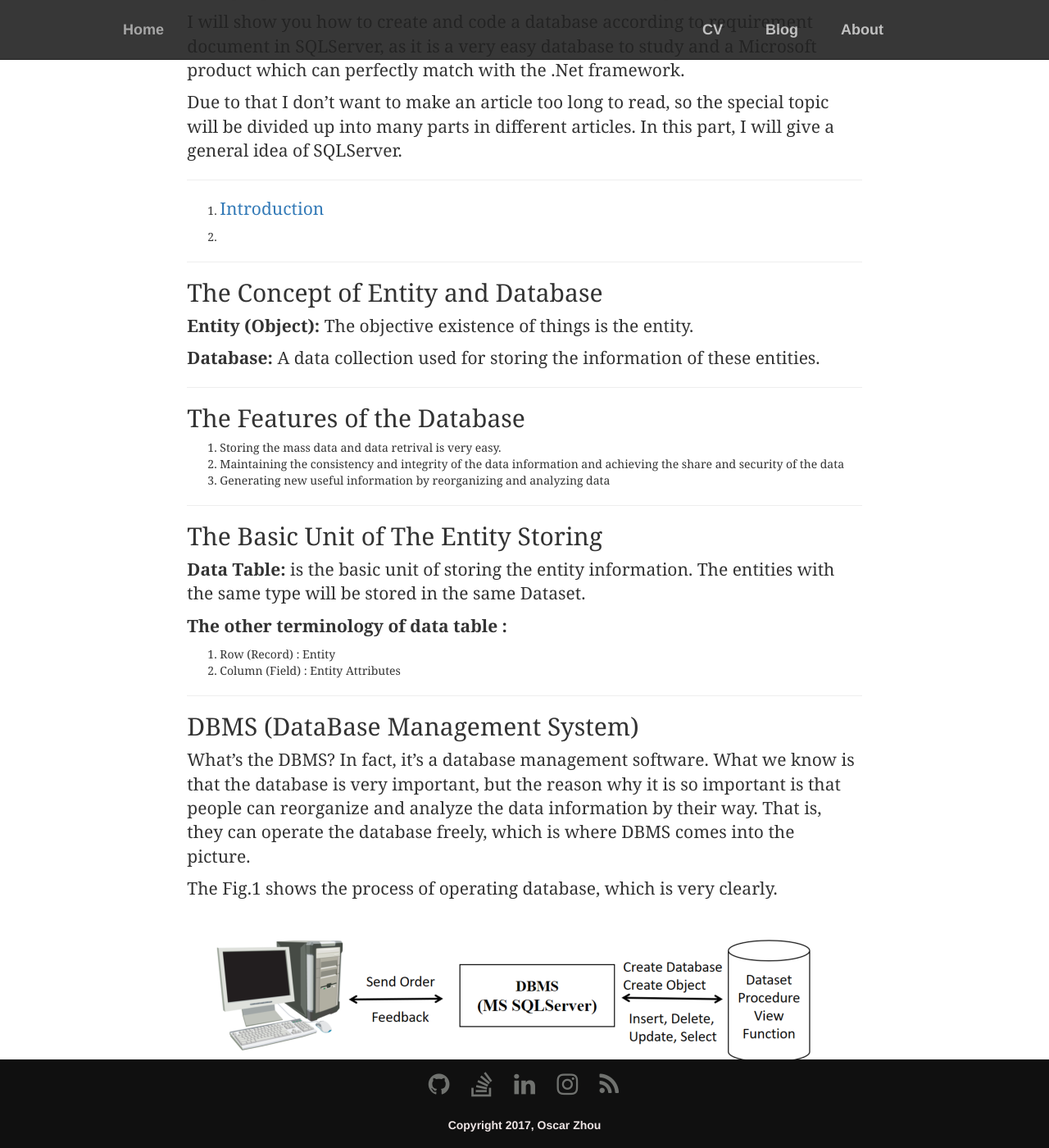
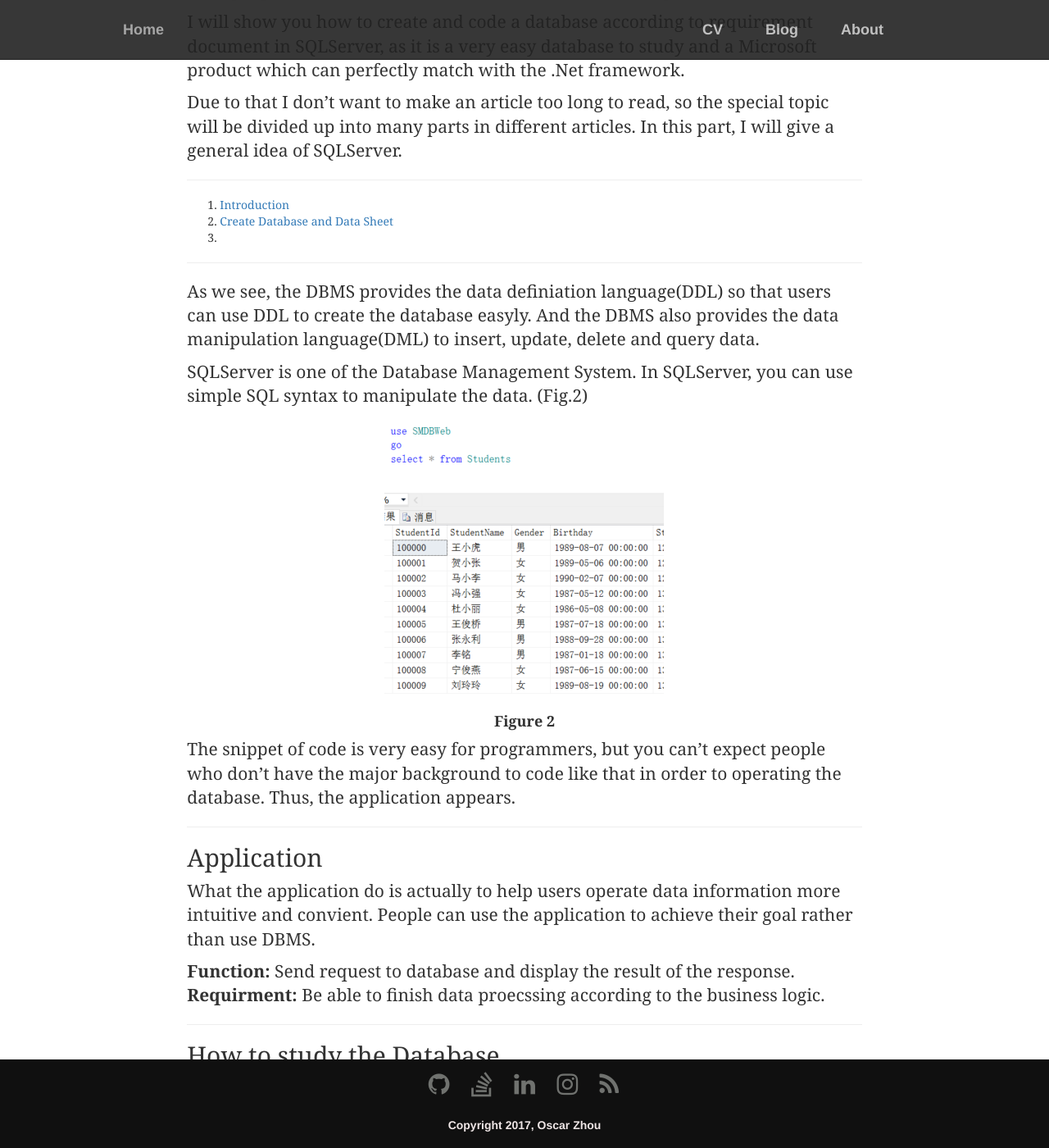
Before and after one commit to OscarZhou/oscarzhou.github.io, a Jekyll site: the page built from _posts/2017-05-16-the-study-of-sql-server-introduction.md, in a window 1280 px wide and 1400 px high, scrolled down 342 px. Shown: the whole window at 82% size. Built offline with Jekyll 4.4.1, drawn with Linux system fonts in a browser that asks for light colours; nearby versions of some CDN libraries; our own code applies the rules of GitHub Pages for plain Markdown files; comment, search, counter and statistics services are not loaded.

Commit message:
Add an article
The Study of SQLServer: Create Database and Data Sheet

```diff
--- a/_posts/2017-05-16-the-study-of-sql-server-introduction.md
+++ b/_posts/2017-05-16-the-study-of-sql-server-introduction.md
@@ -12,53 +12,13 @@
 
 Due to that I don't want to make an article too long to read, so the special topic will be divided up into many parts in different articles. In this part, I will give a general idea of SQLServer.
 
----
+***
 
 1. [Introduction](http://oscarzhou.co.nz/blog/sqlserver/2017/05/16/the-study-of-sql-server-introduction)
-
-2.
-
----
-
-## The Concept of Entity and Database
-
-**Entity (Object):** The objective existence of things is the entity.
-
-**Database:** A data collection used for storing the information of these entities.
-
----
-
-## The Features of the Database
-1. Storing the mass data and data retrival is very easy.
-2. Maintaining the consistency and integrity of the data information and achieving the share and security of the data
-3. Generating new useful information by reorganizing and analyzing data
-
-
-
----
-
-## The Basic Unit of The Entity Storing
-
-**Data Table:** is the basic unit of storing the entity information. The entities with the same type will be stored in the same Dataset.
-
-**The other terminology of data table :**
-1. Row (Record) : Entity
-2. Column (Field) : Entity Attributes
-
+2. [Create Database and Data Sheet](http://oscarzhou.co.nz/blog/sqlserver/2017/05/17/create-database-and-data-sheet)
+3.
 
 ***
-
-## DBMS (DataBase Management System)
-
-What's the DBMS? In fact, it's a database management software. What we know is that the database is very important, but the reason why it is so important is that people can reorganize and analyze the data information by their way. That is, they can operate the database freely, which is where DBMS comes into the picture.
-
-The Fig.1 shows the process of operating database, which is very clearly.
-
-<p align="center">
-  <img src="/images/post/20170516001.png" alt="DBMS" /><br/>
-  <center><h4><b>Figure 1</b></h4></center>
-</p>
-
 As we see, the DBMS provides the data definiation language(DDL) so that users can use DDL to create the database easyly. And the DBMS also provides the data manipulation language(DML) to insert, update, delete and query data.
 
 SQLServer is one of the Database Management System. In SQLServer, you can use simple SQL syntax to manipulate the data. (Fig.2)
```
Also changed, not shown: _posts/2017-05-17-create-database-and-data-sheet.md (added, +96 -0 lines), images/post/20170517001.png (added).
